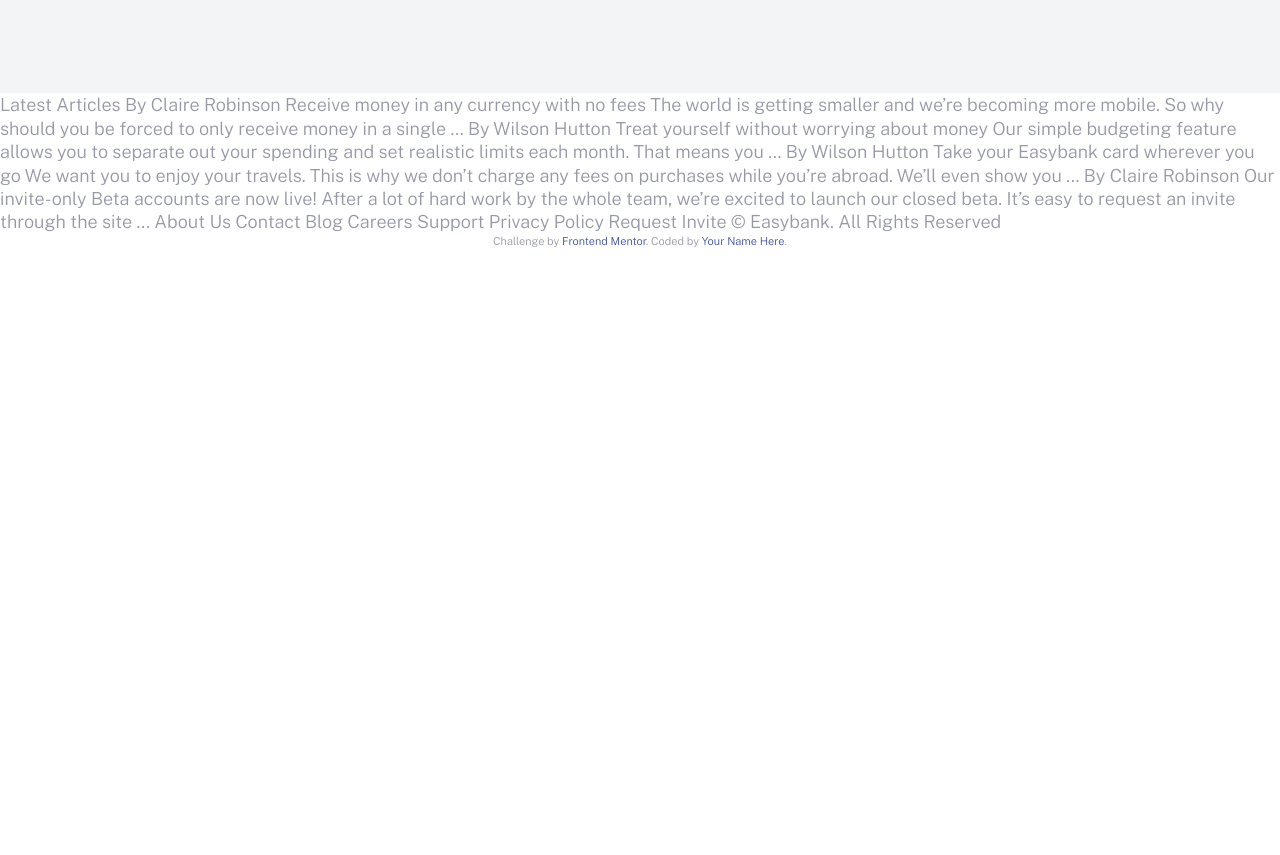
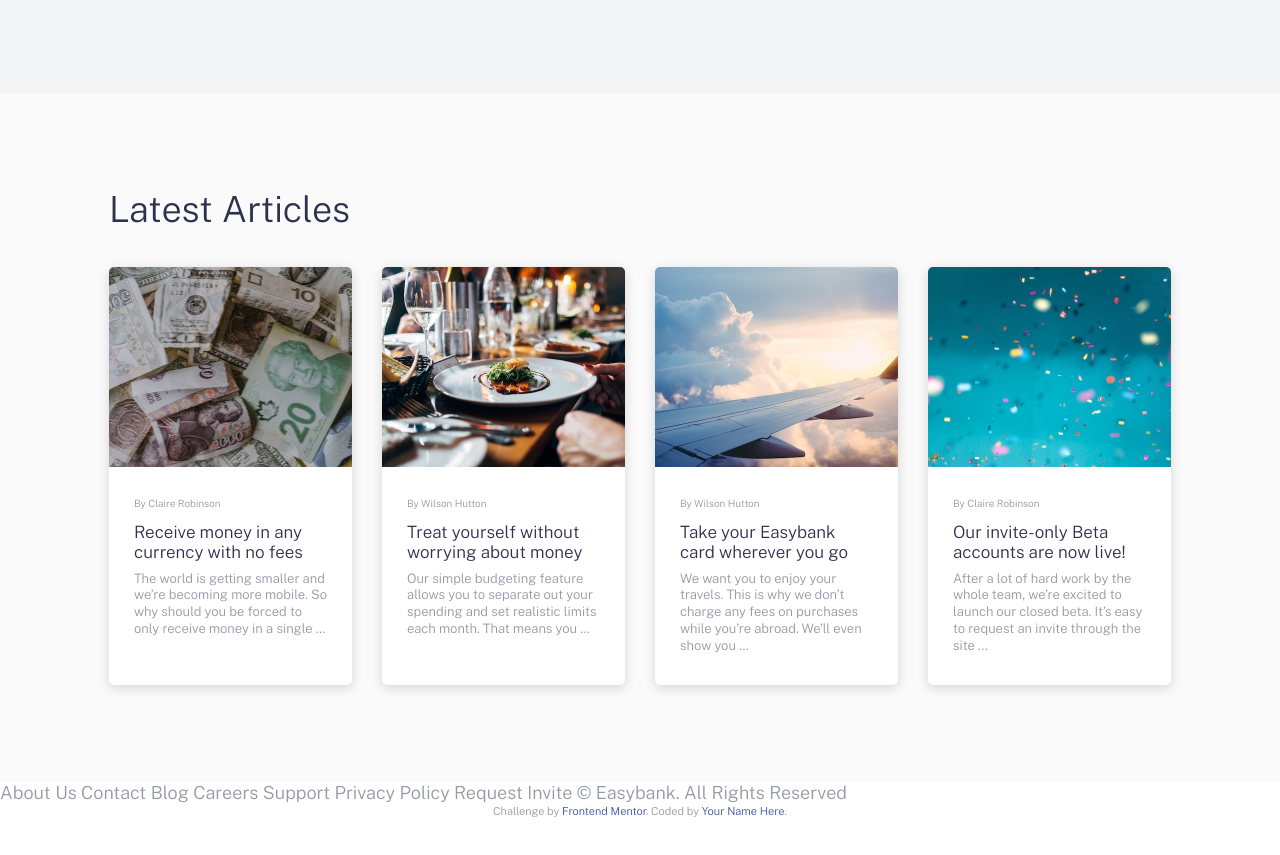
Before and after one commit to lorendujakovic/easybank-landing, a plain HTML site: page index.html in a window 1280 px wide. Shown: the part 1311-2166 px from the top of the page. Drawn offline with nearby package versions, Linux system fonts and the light colour scheme; files that its build step writes are made by us from their sources.

Commit message:
build article section

```diff
--- /dev/null
+++ b/app/scss/partials/_article.scss
@@ -0,0 +1,79 @@
+.articles {
+    background-color: $verylightGray;
+}
+
+.article {
+
+    &__content {
+
+
+    }
+
+    &__grid {
+        display: grid;
+        grid-template-columns: 1fr;
+        gap: 1.875rem;
+
+        @include breakpoint-up(medium) {
+            grid-template-columns: repeat(2, 1fr);
+        }
+
+        @include breakpoint-up(large) {
+            grid-template-columns: repeat(4, 1fr );
+        }
+    }
+
+    &__item {
+        background-color: $white;
+
+        border-radius: 0.3125rem;
+
+        overflow: hidden;
+
+        box-shadow: 0px 3px 12px rgba(0, 0, 0, 0.15);
+
+        transition: all 150ms ease-in-out;
+
+        &:hover {
+            transform: scale(1.05);
+        }
+    }
+
+    &__image {
+        height: 12.5rem;
+
+        background-size: cover;
+        background-repeat: no-repeat;
+        background-position: center center;
+    }
+
+    &__text {
+
+
+        color: $grayishBlue;
+
+        padding: 1.875rem 1.875rem 2.5rem 1.875rem;
+
+        @include breakpoint-up(medium) {
+            padding: 1.875rem 1.562rem;
+        }
+    }
+
+    &__author {
+        font-size: 0.625rem;
+
+        margin-bottom: 0.75rem;
+    }
+
+    &__title {
+        font-size: 1.0625rem;
+        line-height: 1.2;
+        color: $darkBlue;
+
+        margin-bottom: 0.5rem;
+    }
+
+    &__description {
+        font-size: 0.8125rem;
+    }
+}
--- a/app/scss/style.scss
+++ b/app/scss/style.scss
@@ -6,3 +6,4 @@
 @import './partials/header';
 @import './partials/hero';
 @import './partials/features';
+@import './partials/article';
--- a/index.html
+++ b/index.html
@@ -2,7 +2,7 @@
 <html lang="en">
 <head>
   <meta charset="UTF-8">
-  <meta name="viewport" content="width=device-width, initial-scale=1.0, maximum-scale=1, user-scalable=0""> <!-- displays site properly based on user's device -->
+  <meta name="viewport" content="width=device-width, initial-scale=1.0, maximum-scale=1, user-scalable=0"> <!-- displays site properly based on user's device -->
 
   <link rel="icon" type="image/png" sizes="32x32" href="./assets/images/favicon-32x32.png">
   <link rel="preconnect" href="https://fonts.gstatic.com">
@@ -138,28 +138,97 @@
 
   </section>
 
+  <section class="articles">
+    <div class="article__content container container--pall">
 
-  Latest Articles
+      <h2>Latest Articles </h2>
 
+      <div class="article__grid">
+
+        <a href="#" class="article__item">
+
+          <div class="article__image" style="background-image: url('./assets/images/image-currency.jpg')"></div>
+
+          <div class="article__text">
+            <div class="article__author">
               By Claire Robinson
+            </div>
+            <div class="article__title">
               Receive money in any currency with no fees
+            </div>
+            <div class="article__description">
               The world is getting smaller and we’re becoming more mobile. So why should you be
               forced to only receive money in a single …
+            </div>
+          </div>
 
+        </a>
+
+        <a href="#" class="article__item">
+
+          <div class="article__image" style="background-image: url('./assets/images/image-restaurant.jpg')"></div>
+
+          <div class="article__text">
+            <div class="article__author">
               By Wilson Hutton
+            </div>
+            <div class="article__title">
               Treat yourself without worrying about money
+            </div>
+            <div class="article__description">
               Our simple budgeting feature allows you to separate out your spending and set
               realistic limits each month. That means you …
+            </div>
+          </div>
 
+        </a>
+
+        <a href="#" class="article__item">
+
+          <div class="article__image" style="background-image: url('./assets/images/image-plane.jpg')"></div>
+
+          <div class="article__text">
+            <div class="article__author">
               By Wilson Hutton
+            </div>
+            <div class="article__title">
               Take your Easybank card wherever you go
+            </div>
+            <div class="article__description">
               We want you to enjoy your travels. This is why we don’t charge any fees on purchases
               while you’re abroad. We’ll even show you …
+            </div>
+          </div>
 
+        </a>
+
+        <a href="#" class="article__item">
+
+          <div class="article__image" style="background-image: url('./assets/images/image-confetti.jpg')"></div>
+
+          <div class="article__text">
+            <div class="article__author">
               By Claire Robinson
+            </div>
+            <div class="article__title">
               Our invite-only Beta accounts are now live!
+            </div>
+            <div class="article__description">
               After a lot of hard work by the whole team, we’re excited to launch our closed beta.
               It’s easy to request an invite through the site ...
+            </div>
+          </div>
+
+        </a>
+      </div>
+
+    </div>
+  </section>
+
+
+
+
+
 
 
 
```
Lines whose indentation alone changed are shown as unchanged.
